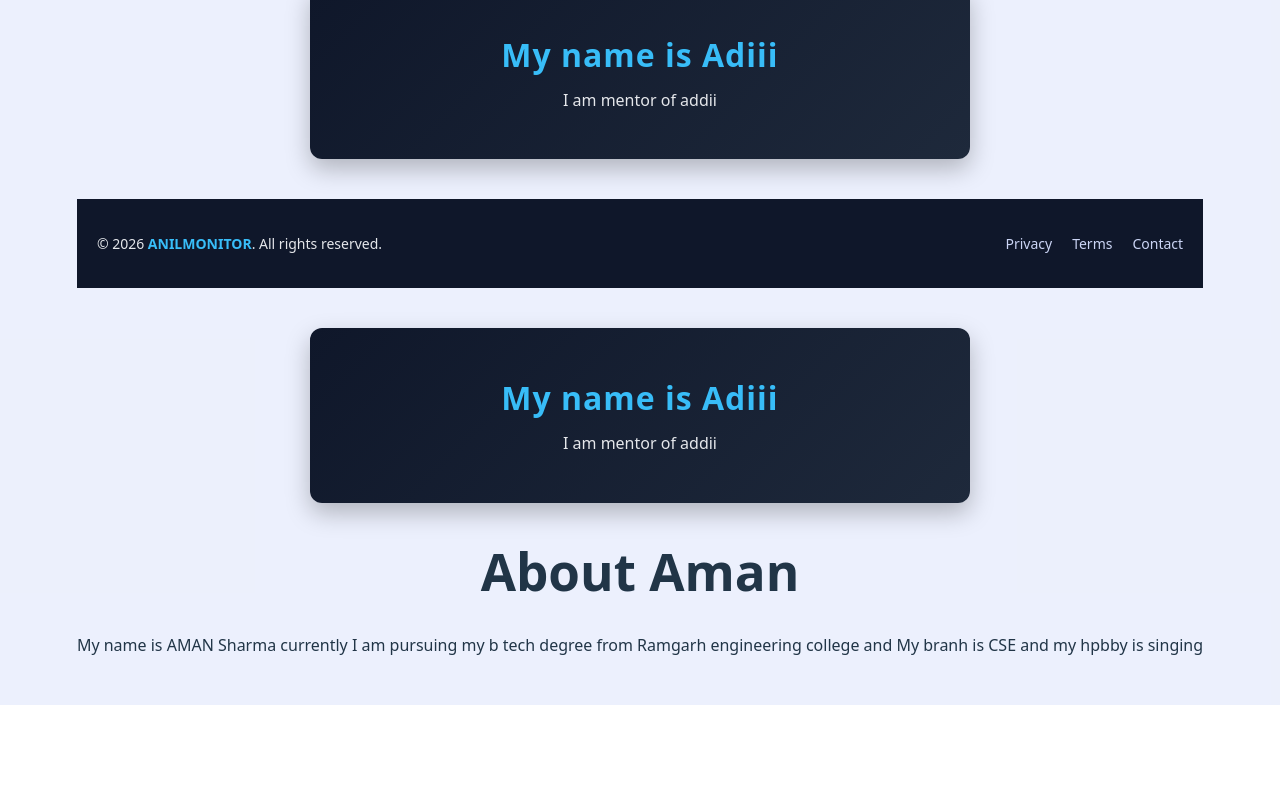
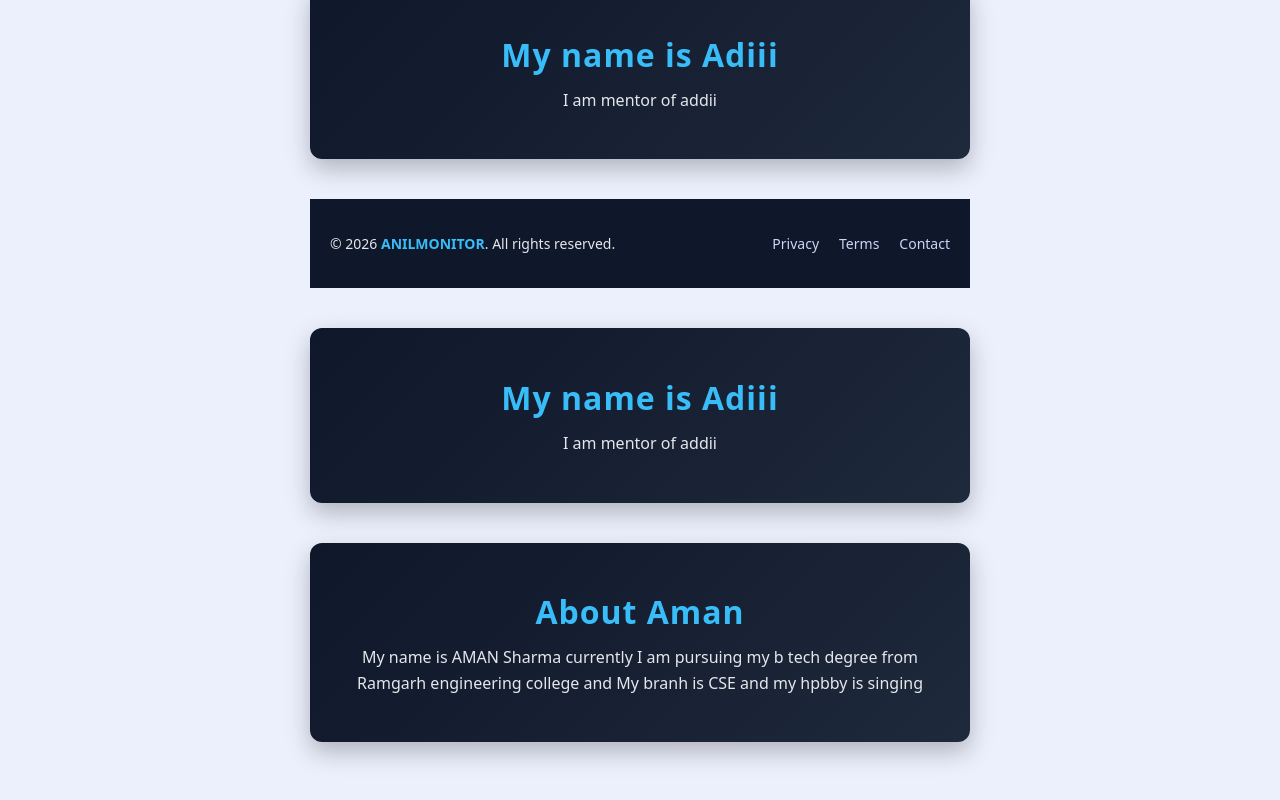
Before and after one commit to anilmonitor/viteTest, a React (Vite) app: page / in a window 1280 px wide. Shown: the part 424-1224 px from the top of the page. Before the commit the page ends 1129 px from the top, so only its background shows below. Built offline with nearby package versions, Linux system fonts and the light colour scheme.

Commit message:
Add aman style

```diff
--- a/src/Aman.jsx
+++ b/src/Aman.jsx
@@ -1,8 +1,12 @@
+import "./Aditya.css"
+
+// import "./Aditya.css";
+
 function AMAN() {
 
 
     return (
-        <div>
+        <div className="aditya-container">
 
             <h1>About Aman</h1>
 
```
Also changed, not shown: src/assets/Aman.css (deleted).
